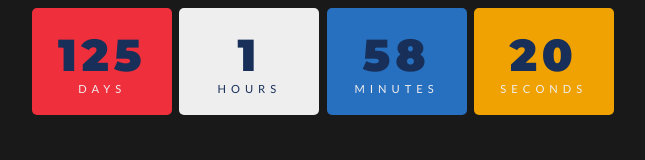
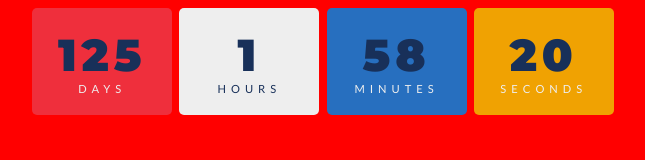
Before and after one commit to nlizcano/notion_widgets_countdown, a plain HTML site: page index.html in a window 1280 px wide. Shown: the whole page, without its empty margins (317-962 px from the left). Drawn offline with Linux system fonts and the light colour scheme.

Commit message:
Update index.html

```diff
--- a/index.html
+++ b/index.html
@@ -8,7 +8,7 @@
     <style>
 
 body{
-    background-color: #191919;
+    background-color: red;
 }
 
 #timer {
```
